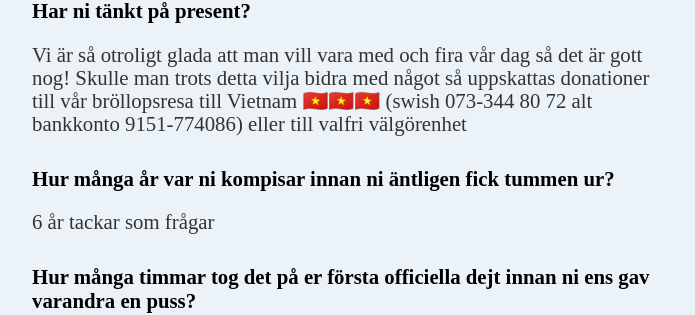
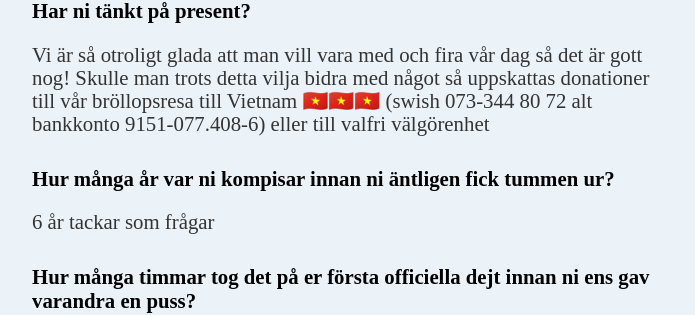
Before and after one commit to IngridOchMagnus/ingridochmagnus.github.io, a Jekyll site: the page built from faq.md, in a window 1280 px wide. Shown: the part 486-801 px from the top of the page, without its empty margins (288-983 px from the left). Built offline with Jekyll 4.4.1, drawn with Linux system fonts in a browser that asks for light colours; some web fonts are replaced.

Commit message:
Update kontonummer

```diff
--- a/faq.md
+++ b/faq.md
@@ -15,7 +15,7 @@ På lördagen har vi gärna party utan barn (med undatag för ammande bebisar) o
 
 ### Har ni tänkt på present?
 
-Vi är så otroligt glada att man vill vara med och fira vår dag så det är gott nog! Skulle man trots detta vilja bidra med något så uppskattas donationer till vår bröllopsresa till Vietnam 🇻🇳🇻🇳🇻🇳 (swish 073-344 80 72 alt bankkonto 9151-774086) eller till valfri välgörenhet
+Vi är så otroligt glada att man vill vara med och fira vår dag så det är gott nog! Skulle man trots detta vilja bidra med något så uppskattas donationer till vår bröllopsresa till Vietnam 🇻🇳🇻🇳🇻🇳 (swish 073-344 80 72 alt bankkonto 9151-077.408-6) eller till valfri välgörenhet
 
 ### Hur många år var ni kompisar innan ni äntligen fick tummen ur?
 
```
